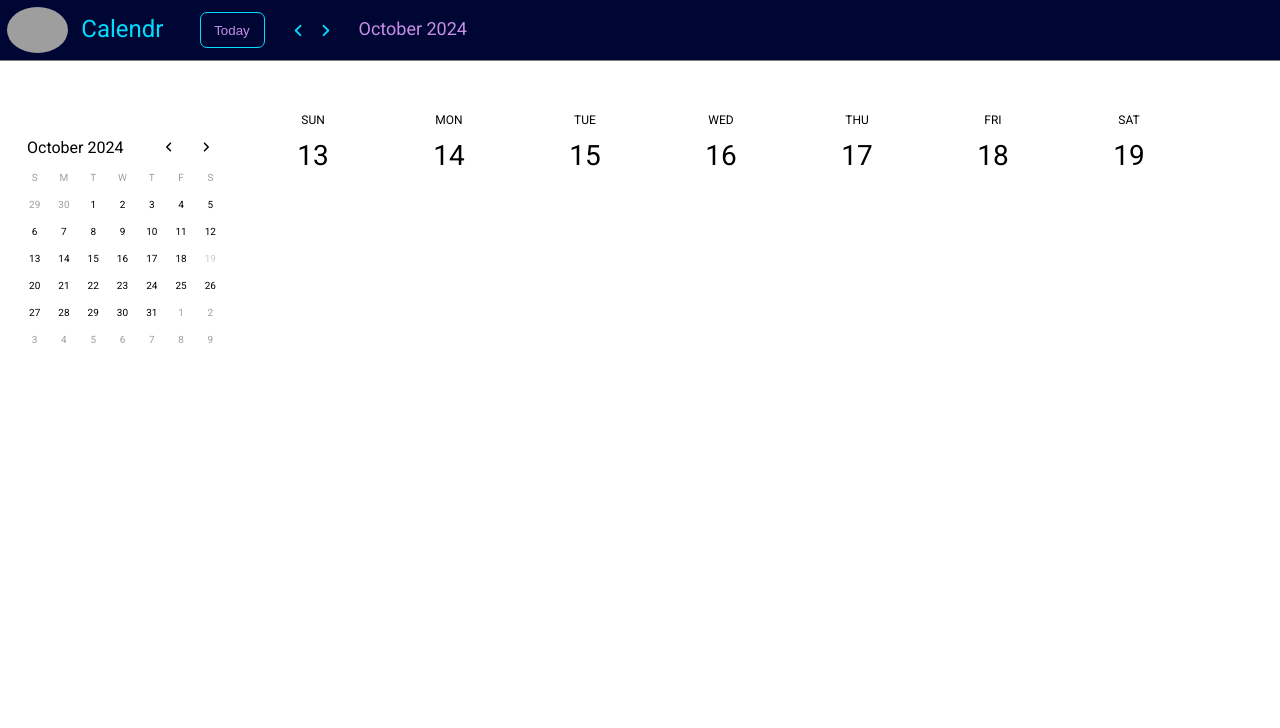
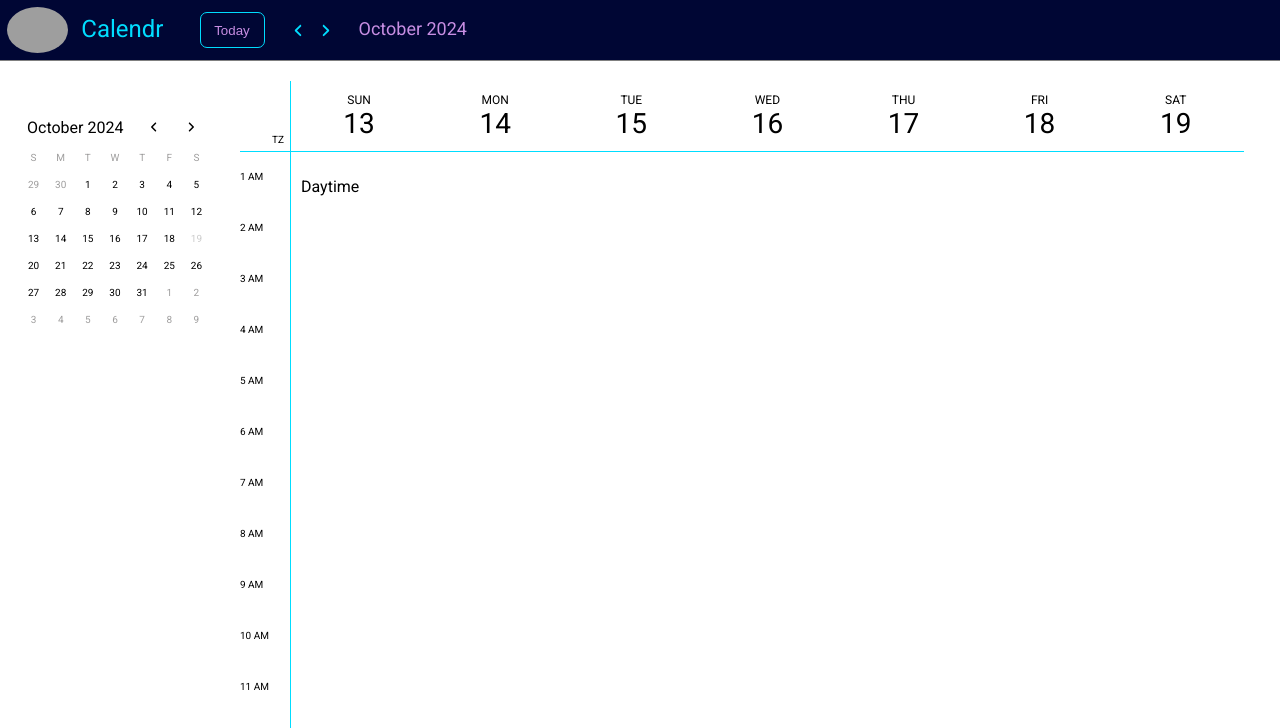
Before and after one commit to dav94sal/Atom, a React (Vite) app in the folder frontend/: page / in a window 1280 px wide. Shown: the top 728 px of the page. Built offline with nearby package versions, Linux system fonts and the light colour scheme; grey boxes are pictures that could not be loaded.

Commit message:
Add basic scheduling layout

```diff
--- a/frontend/src/components/Scheduling/Scheduling.jsx
+++ b/frontend/src/components/Scheduling/Scheduling.jsx
@@ -4,10 +4,11 @@ import './scheduling.css'
 function Scheduling() {
     const { today, week, month } = useMonth()
     const thisWeek = today.weeks[week]
-    console.log(thisWeek)
+    const times = today.timr()
 
     return (
         <>
+            <div className="tz"><p>TZ</p></div>
             <div className="head-week-container">
                 {thisWeek.map(day => (
                     <div className="weekday" key={`${month} ${day.day}`}>
@@ -16,6 +17,15 @@ function Scheduling() {
                     </div>
                 ))}
             </div>
+            <div className="time-rect">
+                <div className="time-label">
+                    {times.map(el => (<p>{ el }</p>))}
+                </div>
+                <div className="day-times">
+                    <p>Daytime</p>
+
+                </div>
+            </div>
         </>
     )
 }
--- a/frontend/src/components/Scheduling/scheduling.css
+++ b/frontend/src/components/Scheduling/scheduling.css
@@ -1,19 +1,63 @@
 .head-week-container {
     display: flex;
     justify-content: space-around;
+    border: 1px solid #00ddff;
+    border-top: unset;
+    border-right: unset;
+    height: 70px;
 }
 
 .weekday {
     display: flex;
     flex-direction: column;
     align-items: center;
+    justify-content: center;
 }
 
 .weekday p {
     font-size: 12px;
+    margin: unset;
 }
 
 .weekday div {
     font-size: 28px;
     font-weight: 400;
 }
+
+.tz {
+    display: flex;
+    align-items: end;
+    justify-content: end;
+    font-size: 10px;
+    border-bottom: 1px solid #00ddff;
+    box-sizing: border-box;
+    padding: 6px;
+    height: 71px;
+}
+
+.tz p {
+    margin: unset;
+}
+
+.time-rect {
+    grid-column: 1 / 3;
+    height: 74%;
+    overflow-y: scroll;
+    display: flex;
+}
+
+.time-label {
+    width: 50px;
+    border-right: 1px solid #00ddff;
+    height: max-content;
+}
+
+.time-label p {
+    margin: unset;
+    padding: 20px 0;
+    font-size: 10px;
+}
+
+.day-times {
+    padding: 10px;
+}
--- a/frontend/src/index.css
+++ b/frontend/src/index.css
@@ -1,7 +1,12 @@
 /* TODO: Add sitewide styles */
-body {
+body, #root {
     margin: unset;
     font-family: "Roboto";
+    position: fixed;
+    top: 0;
+    bottom: 0;
+    left: 0;
+    right: 0;
 }
 
 ul {
@@ -10,9 +15,9 @@ ul {
 
 main {
     display: grid;
-    grid-template-columns: 205px 80%;
-    position: relative;
-    padding: 20px;
+    grid-template-columns: 230px 80%;
+    height: 92%;
+    max-height: 92%;
 }
 
 nav {
@@ -27,9 +32,13 @@ nav {
 }
 
 .sidebar {
+    padding: 0 20px;
     padding-top: 50px;
 }
 
 .scheduling {
-    padding: 20px;
+    padding: 20px 10px;
+    display: grid;
+    grid-template-columns: 50px 95%;
+    grid-template-rows: 70px 63%;
 }
--- a/frontend/utils/CalenderClass.js
+++ b/frontend/utils/CalenderClass.js
@@ -54,7 +54,6 @@ class Calendr {
             const dayObj = cal[day]
             if (dayObj.class === 'active') {
                 this.week = week
-                // console.log(dayObj)
             }
             dayObj.week = week
             dayObj.wkday = weeks.wkdays[count]
@@ -127,6 +126,20 @@ class Calendr {
         return newCal
     }
 
+    timr() {
+        const times = []
+        for (let i = 1; i < 24; i++){
+            if (i < 12) {
+                times.push(`${i} AM`)
+            } else if (i === 12) {
+                times.push(`${i} PM`)
+            } else {
+                times.push(`${i - 12} PM`)
+            }
+        }
+        return times
+    }
+
 }
 
 export default Calendr;
```
